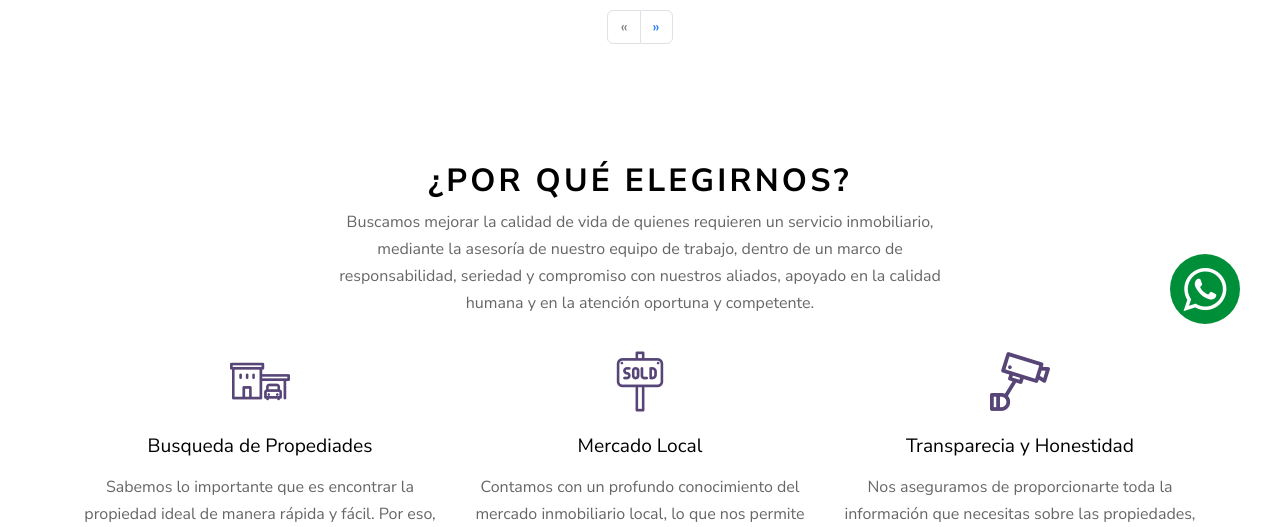
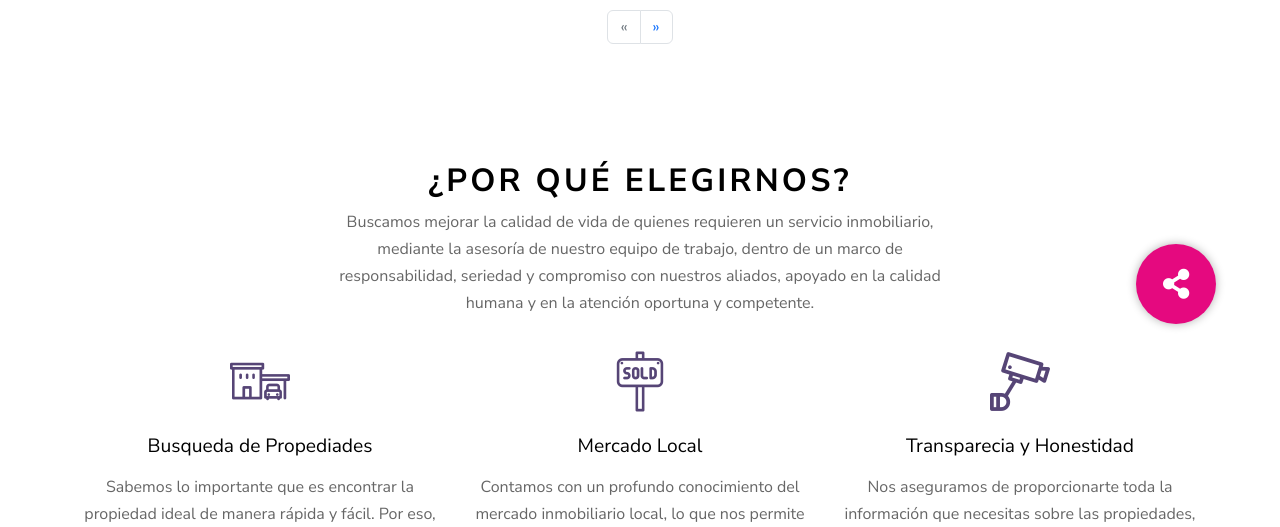
Before and after one commit to softwarejhond/PAGINA-WEB-SOMOS-PROPIEDAD, a PHP site: page / in a window 1280 px wide. Shown: the part 436-963 px from the top of the page. Run offline with PHP 8.4, Linux system fonts and the light colour scheme; data that the repository does not hold is empty; some web fonts are replaced.

Commit message:
change button social

```diff
--- a/controllers/footer.php
+++ b/controllers/footer.php
@@ -62,6 +62,3 @@ Made by <a class="text-light" href="https://agenciaeaglesoftware.com/" target="_
         </div>
     </div>
 </footer>
-<aside class="button-floating">
-    <a target="_blank" href="https://wa.link/hmoin4"><span class="icon-whatsapp"></span></a>
-</aside>
--- a/index.php
+++ b/index.php
@@ -4,8 +4,98 @@
 <head>
   <?php include './controllers/head.php' ?>
   <style>
+  /* Contenedor flotante */
+  .hvr-region {
+    position: fixed;
+    bottom: 5%;
+    right: 5%;
+    border-radius: 50%;
+    width: 80px;
+    height: 80px;
+    background-color: #e5097f;
+    box-shadow: 0 0 10px rgba(0, 0, 0, 0.3);
+    z-index: 9999;
+    cursor: pointer;
+    transition: background-color 0.3s, transform 0.3s;
+  }
 
-  </style>
+  /* Icono principal (compartir) */
+  .hvr-region .main-icon {
+    font-size: 30px;
+    color: #fff;
+    position: absolute;
+    top: 50%;
+    left: 50%;
+    transform: translate(-50%, -50%);
+    transition: opacity 0.3s, transform 0.3s;
+  }
+
+  /* Botones de redes sociales */
+  .hvr-region .btn {
+    position: absolute;
+    display: flex;
+    justify-content: center;
+    align-items: center;
+    width: 50px;
+    height: 50px;
+    background-color: #e5097f;
+    color: #fff;
+    border-radius: 50%;
+    opacity: 0;
+    transform: translate(-50%, -50%);
+    transition: opacity 0.3s, transform 0.3s;
+    font-size: 20px;
+    box-shadow: 0 2px 2px rgba(0, 0, 0, 0.2);
+    pointer-events: none; /* Desactivado por defecto */
+  }
+
+  /* Efecto hover para mostrar los botones */
+  .hvr-region:hover {
+    background-color: rgba(255, 255, 255, 0);
+  }
+
+  .hvr-region:hover .main-icon {
+    opacity: 0;
+    transform: translate(-50%, -50%) rotate(180deg);
+  }
+
+  .hvr-region:hover .btn {
+    opacity: 1;
+    pointer-events: auto; /* Activar interacción al hover */
+  }
+
+  /* Posición de los botones */
+  .hvr-region:hover .btn1 {
+    top: -20px;
+    left: 50%;
+    transform: translate(-50%, -50%);
+  }
+
+  .hvr-region:hover .btn2 {
+    top: 50%;
+    left: -20px;
+    transform: translate(-50%, -50%);
+  }
+
+  .hvr-region:hover .btn3 {
+    top: 50%;
+    left: 120%; /* Ajustar distancia entre botones */
+    transform: translate(-50%, -50%);
+  }
+
+  /* Estilos generales para los enlaces */
+  .hvr-region a {
+    text-decoration: none;
+    color: inherit;
+  }
+
+  /* Asegúrate de incluir FontAwesome */
+  @import url('https://cdnjs.cloudflare.com/ajax/libs/font-awesome/5.15.4/css/all.min.css');
+</style>
+
+</style>
+<link href="https://cdnjs.cloudflare.com/ajax/libs/font-awesome/5.15.4/css/all.min.css" rel="stylesheet">
+
 </head>
 
 <body>
@@ -152,6 +242,22 @@
         </div>
       </div>
     </div>
+    <div class="hvr-region">
+  <!-- Icono principal de compartir -->
+  <i class="fas fa-share-alt main-icon"></i>
+
+  <!-- Botones de redes sociales -->
+  <a href="https://www.facebook.com/somospropiedadinmobiliaria" target="_blank" class="btn btn1">
+    <i class="fab fa-facebook-f" aria-hidden="true"></i>
+  </a>
+  <a href="https://wa.link/hmoin4" target="_blank" class="btn btn2">
+    <i class="fab fa-whatsapp" aria-hidden="true"></i>
+  </a>
+  <a href="https://www.instagram.com/somospropiedad_inmobiliaria/?igsh=am5hY25vdjk1Nmxp#" target="_blank" class="btn btn3">
+    <i class="fab fa-instagram" aria-hidden="true"></i>
+  </a>
+</div>
+
     <?php include './controllers/footer.php'; ?>
 
   </div>
```
